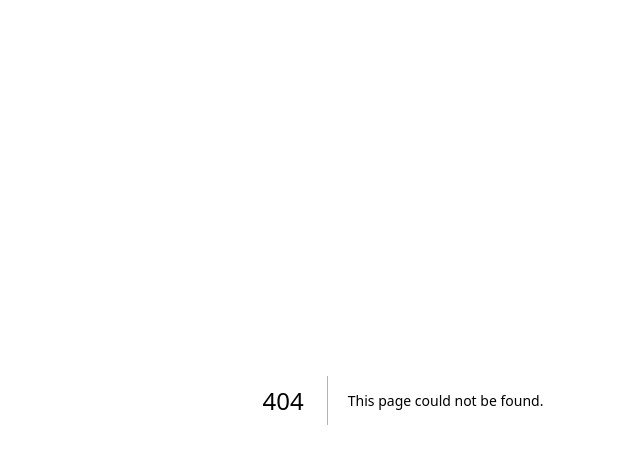
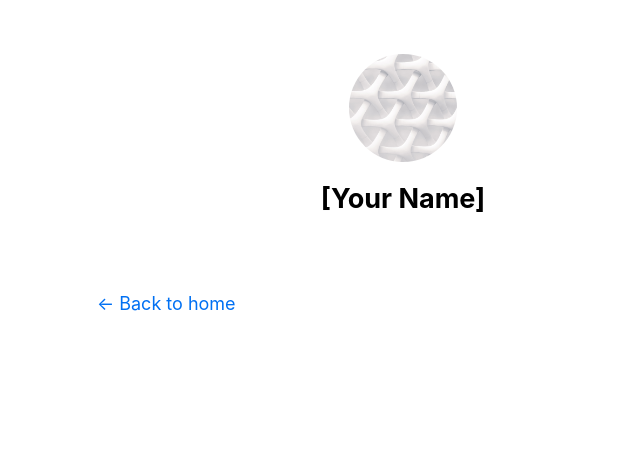
Before and after one commit to essjay05/100DaysOfCode_2023_next-js-blog, a Next.js app: page /projects/1 in a window 1280 px wide. Before the commit this address had no page. Shown: the top 464 px of the page, without its empty margins (237-877 px from the left). Built offline with nearby package versions, Linux system fonts and the light colour scheme.

Commit message:
Created base for /pages/projects dynamic routing for project ids.

```diff
--- /dev/null
+++ b/pages/projects/[id].js
@@ -0,0 +1,15 @@
+import Layout from '../../components/layout'
+
+export default function Project() {
+  return (
+    <Layout></Layout>
+  )
+}
+
+// export async function getStaticPaths() {
+
+// }
+
+// export async function getStaticProps() {
+
+// }
```
